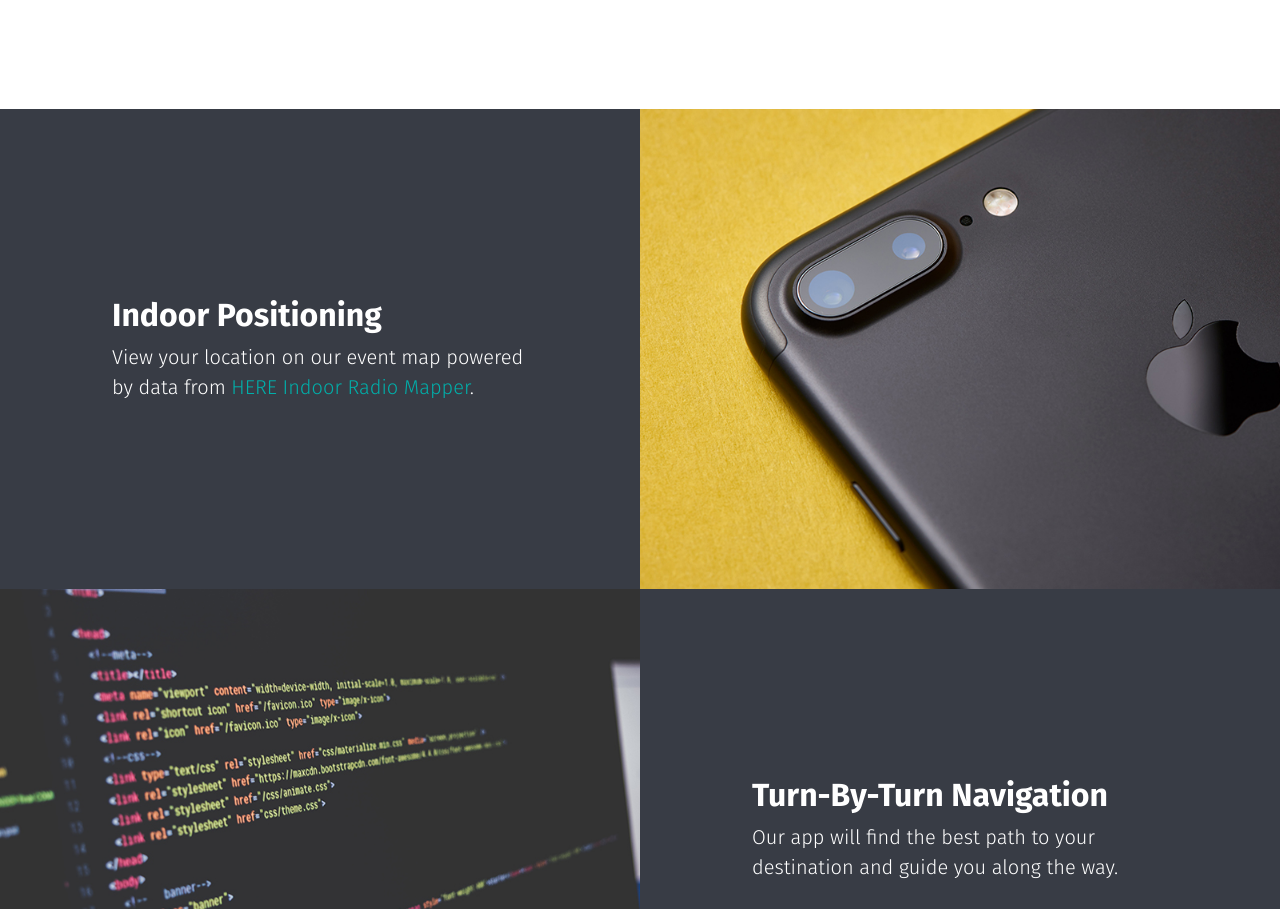
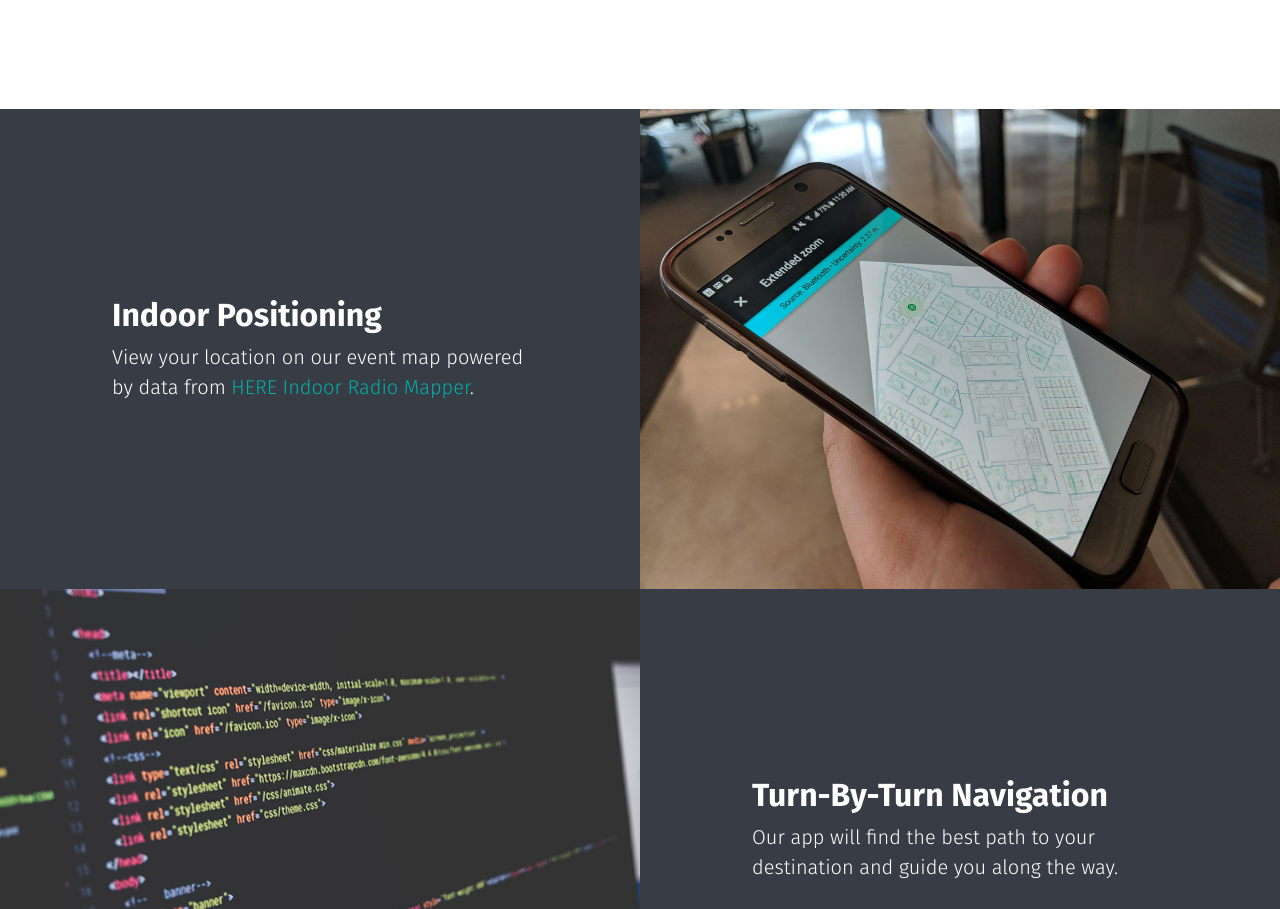
Before and after one commit to jimmybnguyen/heretothere_landingpage, a plain HTML site: page index.html in a window 1280 px wide. Shown: the part 1074-1983 px from the top of the page. Drawn offline with nearby package versions, Linux system fonts and the light colour scheme.

Commit message:
change first showcase photo

```diff
--- a/index.html
+++ b/index.html
@@ -115,7 +115,7 @@
             <div class="container-fluid p-0">
               <div class="row no-gutters">
 
-                <div class="col-lg-6 order-lg-2 text-white showcase-img" style="background-image: url('img/bg-showcase-1.jpg');"></div>
+                <div class="col-lg-6 order-lg-2 text-white showcase-img" style="background-image: url('img/indoor-positioning.jpg');"></div>
                 <div class="col-lg-6 order-lg-1 my-auto showcase-text">
                   <h2>Indoor Positioning</h2>
                   <p class="lead mb-0">View your location on our event map powered by data from <a class="here-dark-aqua" href="https://play.google.com/store/apps/details?id=com.here.hirmu&hl=en" target="_blank">HERE Indoor Radio Mapper</a>.</p>
```
Also changed, not shown: img/indoor-positioning.jpg (added).
